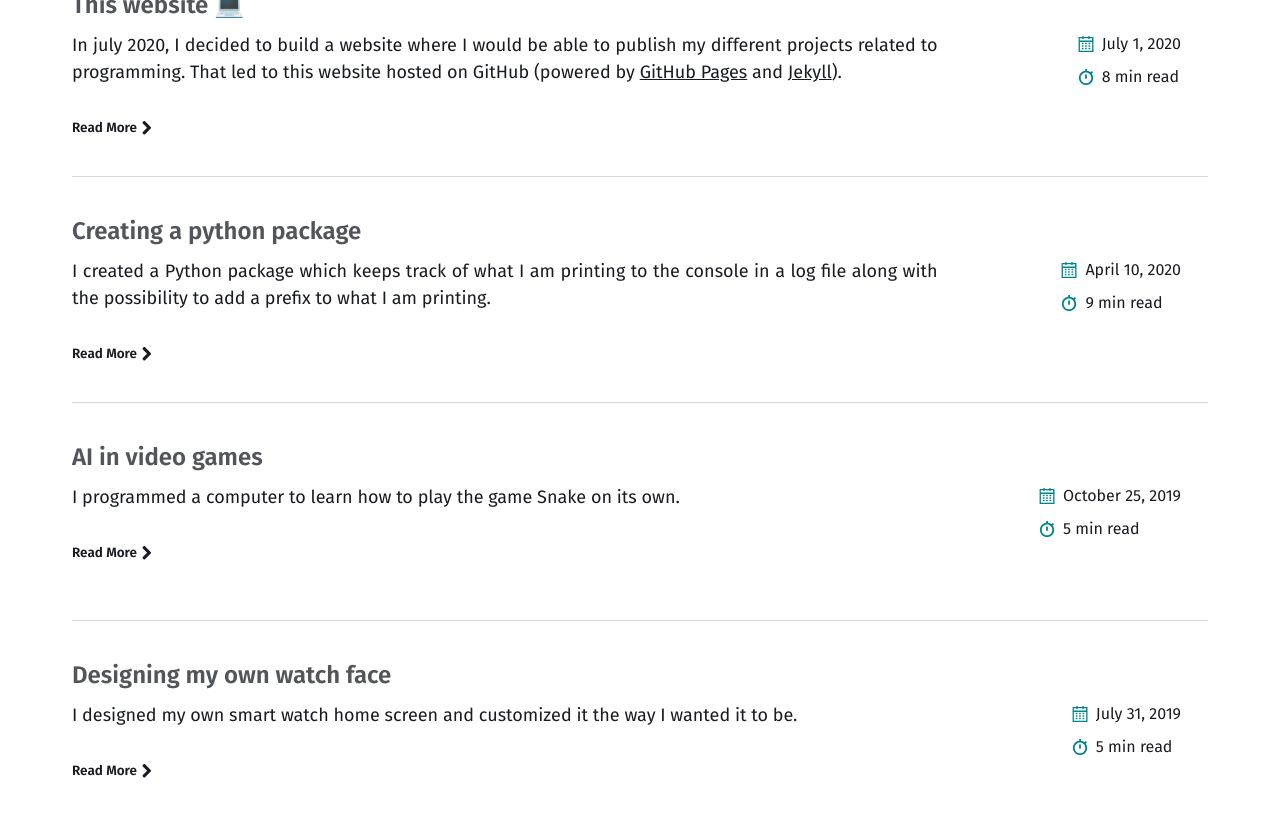
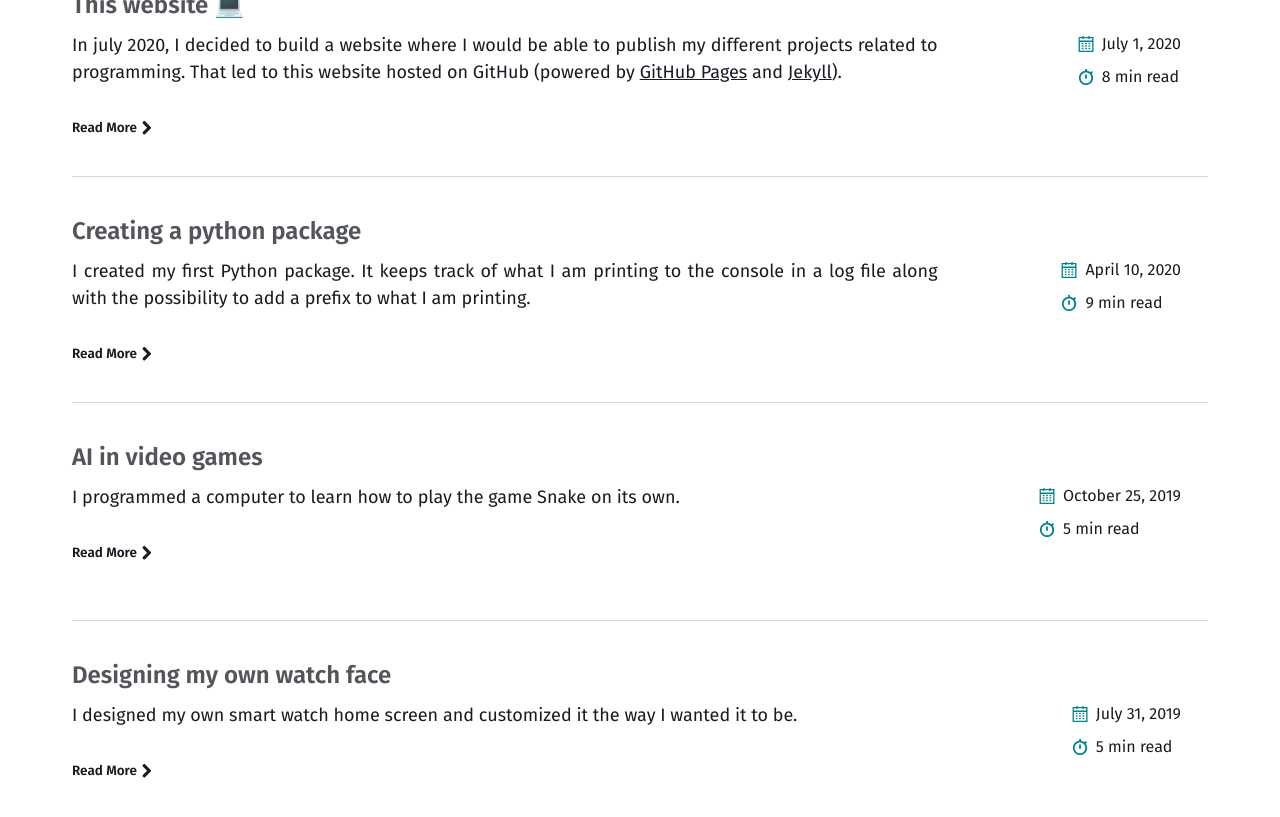
Before and after one commit to gruvw/portfolio, a Jekyll site: the page built from index.html, in a window 1280 px wide and 900 px high, scrolled down 1932 px. Shown: the top 817 px of the window. Built offline with Jekyll 4.4.1, drawn with Linux system fonts in a browser that asks for light colours; the list of posts is cut into pages by our own code.

Commit message:
Edits: first package

```diff
--- a/_posts/2020-04-10-creating-a-python-package.md
+++ b/_posts/2020-04-10-creating-a-python-package.md
@@ -13,7 +13,8 @@
 toc: true
 ---
 
-I created a Python package which keeps track of what I am printing to the console in a log file along with the possibility to add a prefix to what I am printing.
+I created my first Python package.
+It keeps track of what I am printing to the console in a log file along with the possibility to add a prefix to what I am printing.
 
 ## 💡 The Idea
 
```
Also changed, not shown: other parts of _posts/2020-04-10-creating-a-python-package.md (+1 -3 lines).
